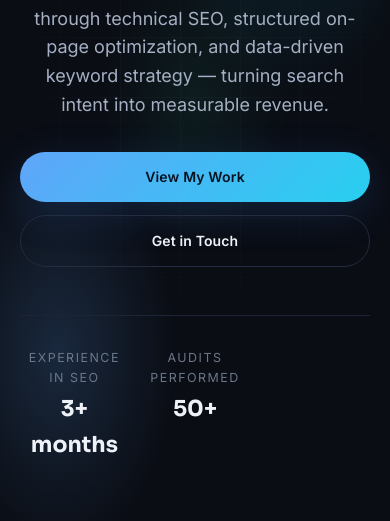
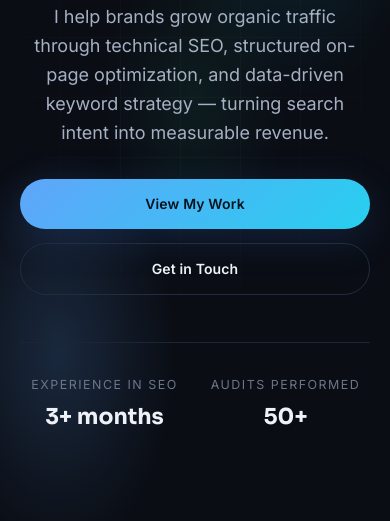
Before and after one commit to vishal2008a/Portfolio, a website built with Vite: page Portfolio project/index.html in a window 390 px wide. Shown: the part 323-844 px from the top of the page. Built offline with nearby package versions, Linux system fonts and the light colour scheme.

Commit message:
Change hero-stats grid to two columns

```diff
--- a/Portfolio project/style.css
+++ b/Portfolio project/style.css
@@ -558,7 +558,7 @@ button { font: inherit; cursor: pointer; border: none; background: none; color:
   .nav-link::after { display: none; }
 
   .skills-grid, .tools-grid { grid-template-columns: repeat(2, 1fr); }
-  .hero-stats { grid-template-columns: repeat(3, 1fr); gap: 0.75rem; }
+  .hero-stats { grid-template-columns: repeat(2, 1fr); gap: 0.75rem; }
   .section { padding-block: var(--sp-7); }
 }
 
```
